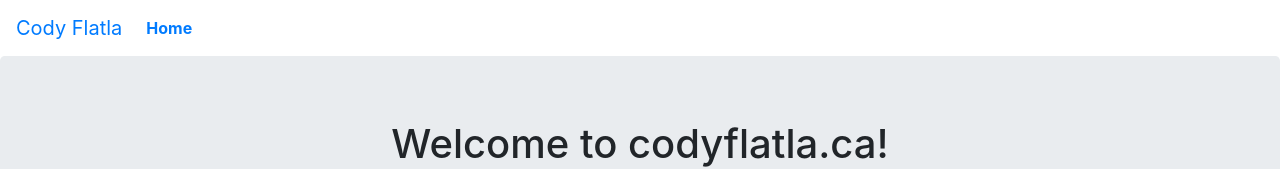
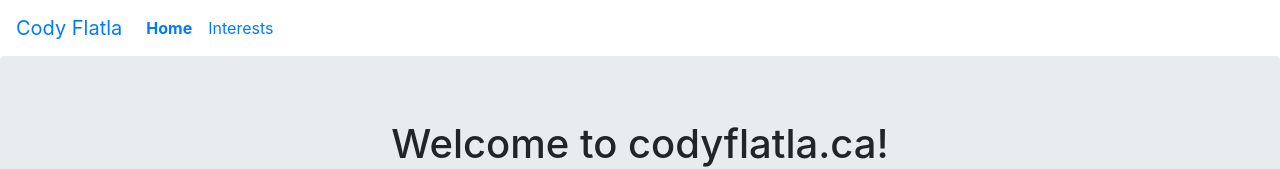
Before and after one commit to C-Flatla/personal_website, an Angular app: page / in a window 1280 px wide. Shown: the top 169 px of the page. Built offline with nearby package versions, Linux system fonts and the light colour scheme.

Commit message:
Add interests to nav-bar

```diff
--- a/src/app/nav-bar/nav-bar.component.html
+++ b/src/app/nav-bar/nav-bar.component.html
@@ -6,6 +6,9 @@
       <li class="nav-item">
         <a routerLink="/" class="nav-link" routerLinkActive="active">Home</a>
       </li>
+      <li class="nav-item">
+        <a routerLink="/interest-list" class="nav-link" routerLinkActive="active">Interests</a>
+      </li>
     </ul>
   </div>
 </nav>
```
Also changed, not shown: 1 other file (tests, documents, lock files or other folders).
